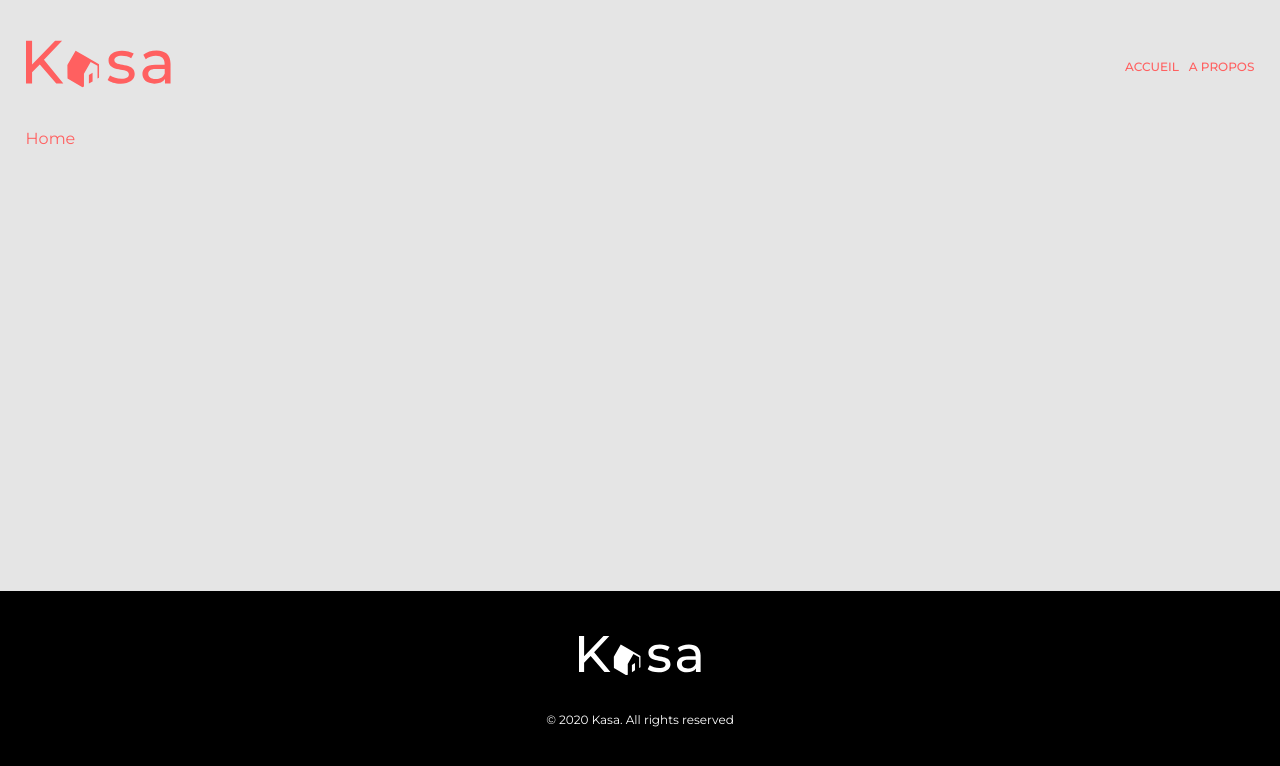
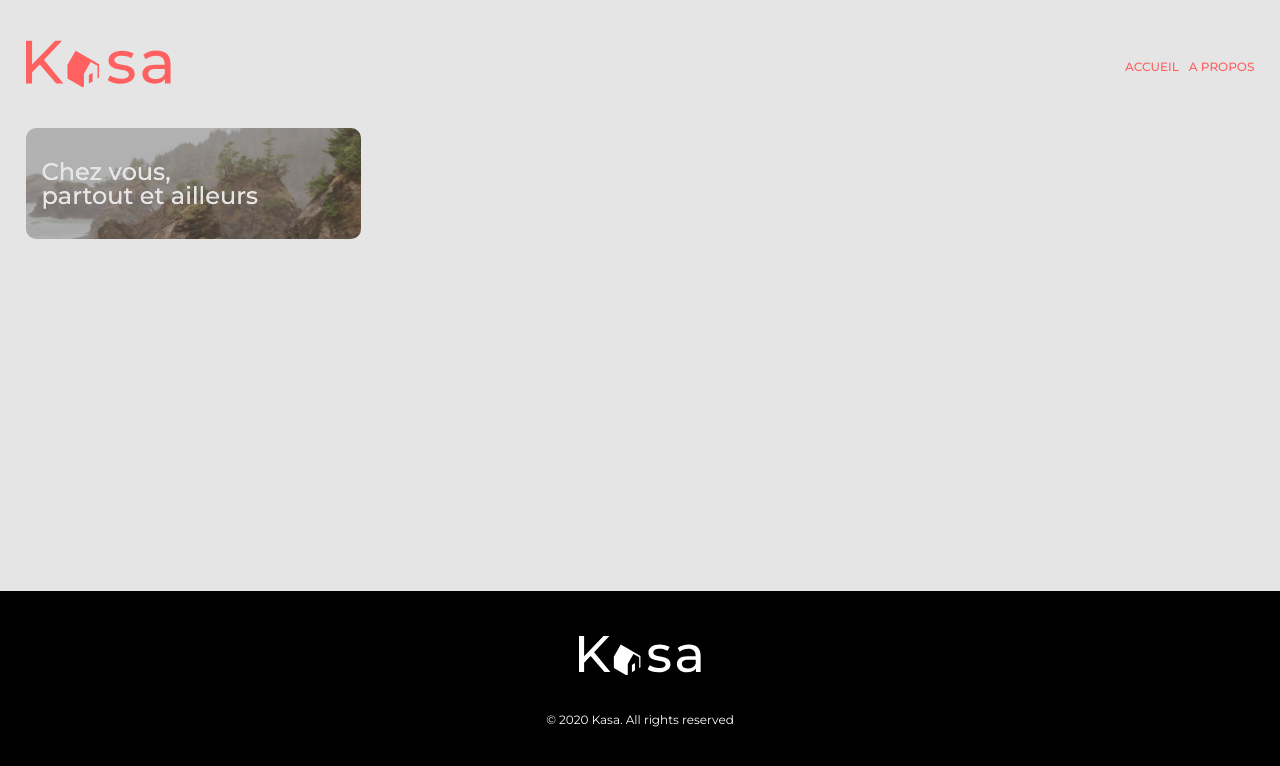
Before and after one commit to steffFrank/kasa_project, a React (Create React App) app: page /home in a window 1280 px wide. Shown: the top 766 px of the page. Built offline with nearby package versions, Linux system fonts and the light colour scheme.

Commit message:
feat: Add main content

```diff
--- /dev/null
+++ b/src/assets/css/_border-radius.scss
@@ -0,0 +1,2 @@
+$b-radius-sm: 5px;
+$b-radius-lg: 10px;
--- /dev/null
+++ b/src/components/main/main.component.js
@@ -0,0 +1,12 @@
+import styles from "./main.component.module.scss";
+
+
+export const Main = () => {
+    return (
+        <main className={styles.main}>
+            <div className={styles.darken}>
+                <h1 className={styles.text}>Chez vous, partout et ailleurs</h1>
+            </div>
+        </main>
+    )
+}
--- /dev/null
+++ b/src/components/main/main.component.module.scss
@@ -0,0 +1,31 @@
+@import "../../assets/css/border-radius";
+
+.main {
+    position: relative;
+    width: 335px;
+    height: 111px;
+    background: url("../../assets/images/main_background.png") no-repeat;
+    background-size: cover;
+    background-position: 50%;
+    border-radius: $b-radius-lg;
+    padding: 31px;
+    mix-blend-mode: darken;
+}
+
+.darken {
+    position: absolute;
+    top: 0;
+    left: 0;
+    width: inherit;
+    height: inherit;
+    background-color: rgba(0, 0, 0, 0.3);
+    display: flex;
+    align-items: center;
+    padding-left: 16px;
+    border-radius: $b-radius-lg;
+}
+
+h1 {
+    width: 217px;
+    line-height: 100%;
+}
--- a/src/routes/home/home.route.js
+++ b/src/routes/home/home.route.js
@@ -1,8 +1,11 @@
+import { Main } from "../../components/main/main.component";
 import "./home.route.module.css";
 
 
 export const Home = () => {
     return (
-        <div>Home</div>
+        <>
+            <Main />
+        </>
     )
 }
```
